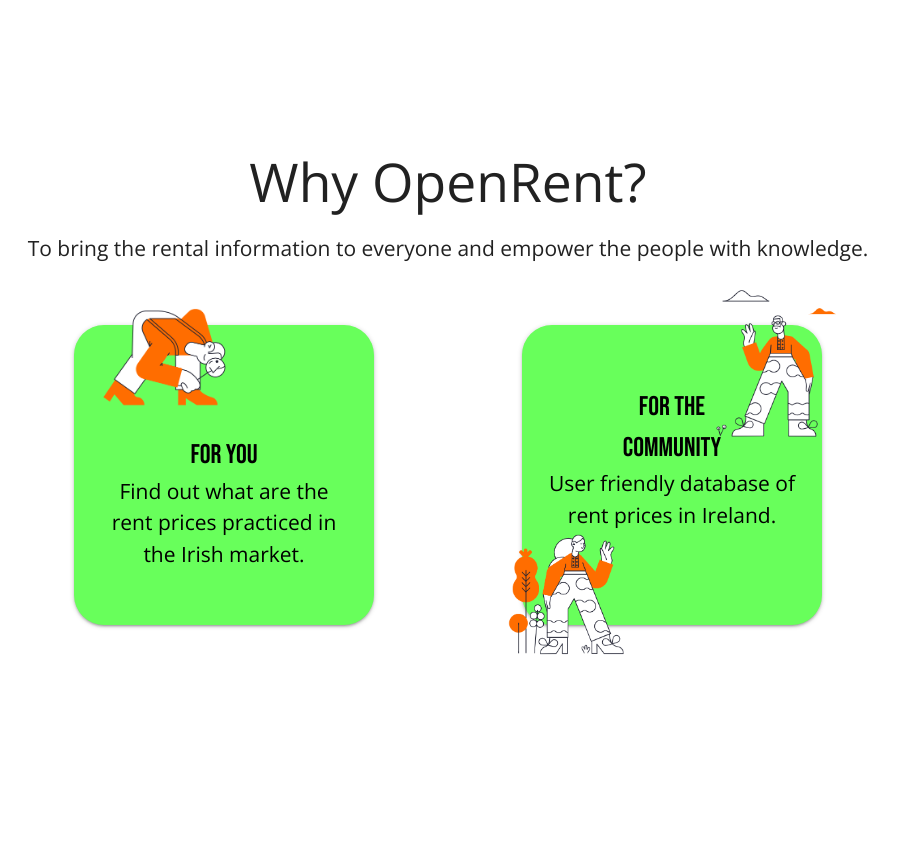
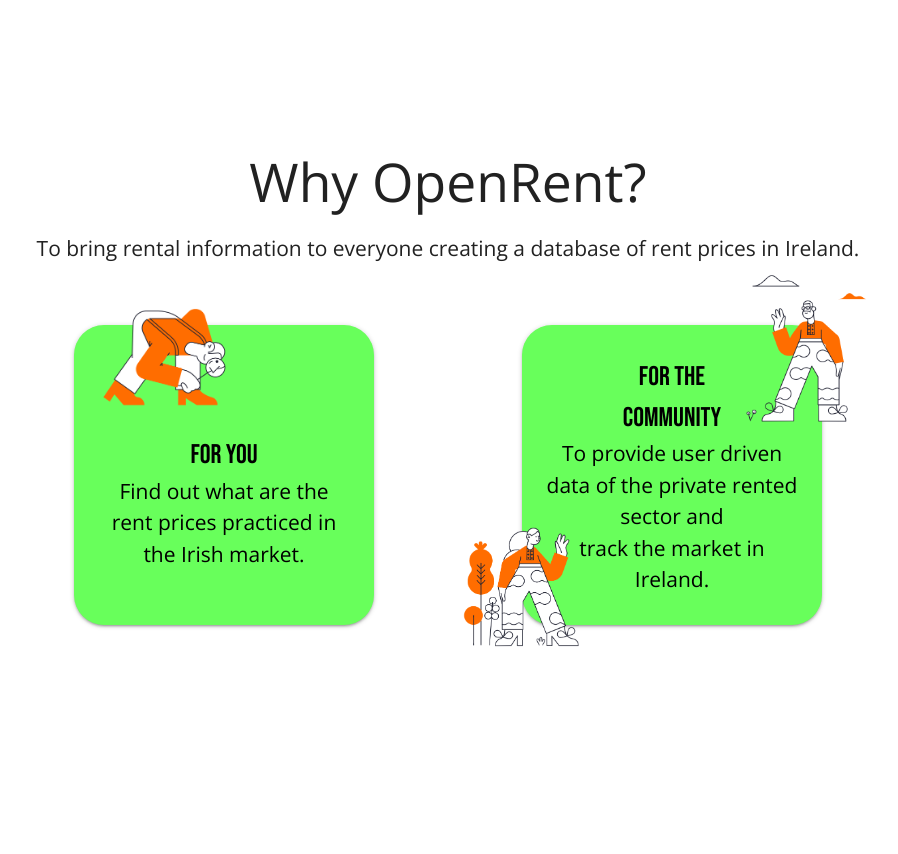
Before and after one commit to stef-cruz/open_rent, a Flask app: page / in a window 1280 px wide. Shown: the part 1777-2631 px from the top of the page, without its empty margins (192-1090 px from the left). Run offline with Flask 2, Linux system fonts and the light colour scheme.

Commit message:
Edit text on homepage

```diff
--- a/app/static/css/_index.scss
+++ b/app/static/css/_index.scss
@@ -121,21 +121,21 @@
         height: 10rem;
         background-size: cover;
         position: relative;
-        top: -4rem;
-        left: 7rem;
+        top: -5rem;
+        left: 9rem;
       }
 
     .img-right-two {
       height: 8.5rem;
       background-size: cover;
       position: relative;
-      top: -8.2rem;
-      left: -7rem;
+      top: -15rem;
+      left: -10rem;
     }
 
     .txt-right {
       position: relative;
-      top: -8rem;
+      top: -10rem;
     }
     }
   }
--- a/app/static/css/style.css
+++ b/app/static/css/style.css
@@ -119,19 +119,19 @@
   height: 10rem;
   background-size: cover;
   position: relative;
-  top: -4rem;
-  left: 7rem;
+  top: -5rem;
+  left: 9rem;
 }
 .about__card .img-right-two {
   height: 8.5rem;
   background-size: cover;
   position: relative;
-  top: -8.2rem;
-  left: -7rem;
+  top: -15rem;
+  left: -10rem;
 }
 .about__card .txt-right {
   position: relative;
-  top: -8rem;
+  top: -10rem;
 }
 
 .contact {
--- a/app/templates/index.html
+++ b/app/templates/index.html
@@ -91,7 +91,7 @@
         <div class="row">
             <div class="col s12 about__hero">
                 <h2>Why OpenRent?</h2>
-                <p>To bring the rental information to everyone and empower the people with knowledge.</p>
+                <p>To bring rental information to everyone creating a database of rent prices in Ireland.</p>
             </div>
             <div class="col s12 m6 about__card">
                 <div class="card-panel">
@@ -102,7 +102,7 @@
             <div class="col s12 m6 about__card">
                 <div class="card-panel">
                     <img class="img-right" src="{{ url_for('static', filename='images/for-the-community-boy.png') }}" alt="Man with hand up waving">
-                    <div class="black-text txt-right"><span>FOR THE <br> COMMUNITY</span><br> User friendly database of rent prices in Ireland.</div>
+                    <div class="black-text txt-right"><span>FOR THE <br> COMMUNITY</span><br> To provide user driven data of the private rented sector and <br> track the market in Ireland.</div>
                     <img class="img-right-two" src="{{ url_for('static', filename='images/for-the-community-girl.png') }}" alt="Woman with hand up waving">
                 </div>
             </div>
```
